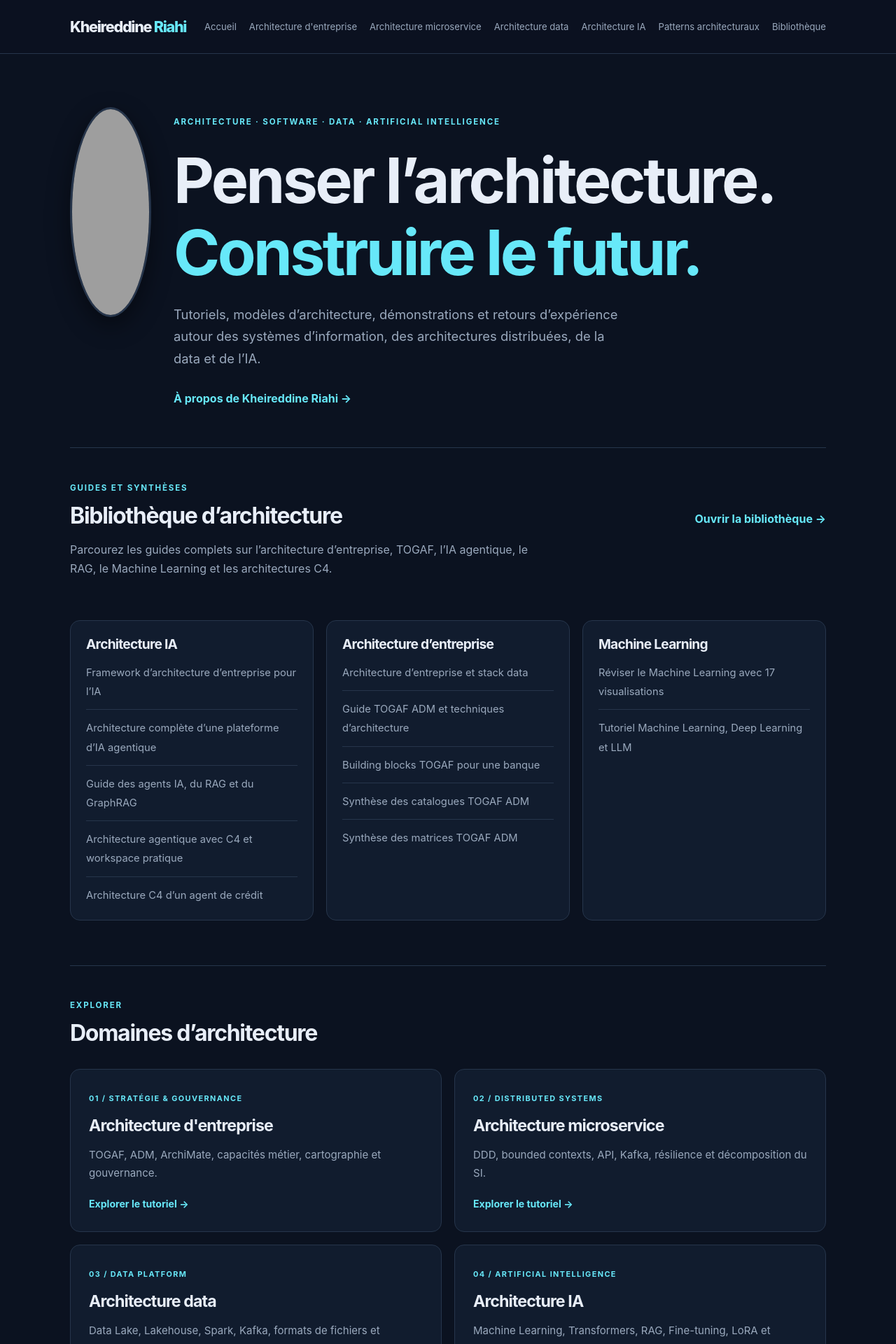
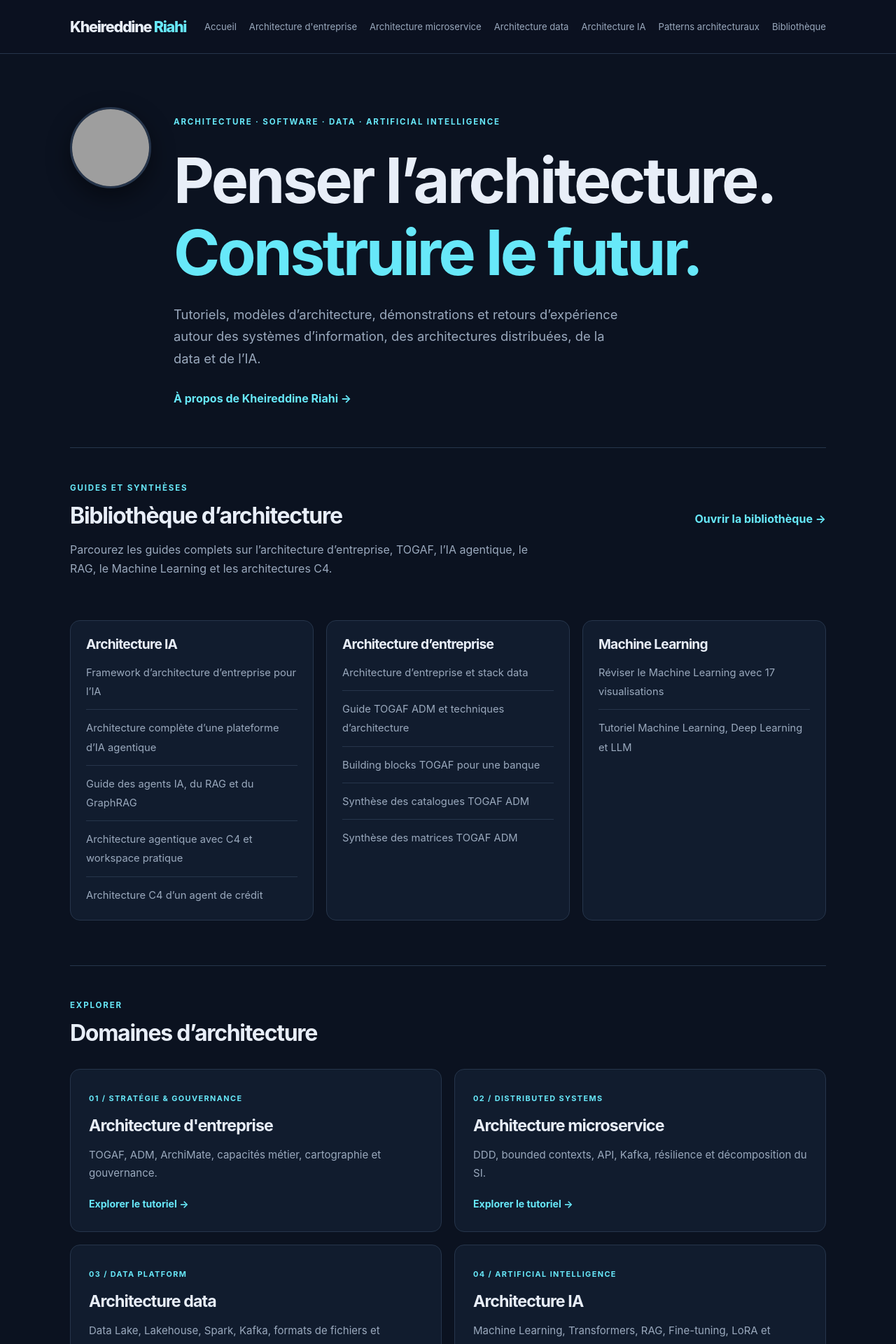
Before and after one commit to KRiahi345/kriahi, a Jekyll site: the page built from index.html, in a window 1280 px wide. Shown: the top 1920 px of the page at 70% size. Built offline with Jekyll 4.4.1, drawn with Linux system fonts in a browser that asks for light colours; grey boxes are pictures that could not be loaded.

Commit message:
Keep homepage profile image square

```diff
--- a/assets/css/style.css
+++ b/assets/css/style.css
@@ -3,14 +3,14 @@
 a{color:inherit;text-decoration:none}a:hover{color:var(--accent)}.container{width:min(1080px,calc(100% - 44px));margin:auto}
 .site-header{border-bottom:1px solid var(--line);background:#0b1220eF}.header-inner,.footer-inner{display:flex;align-items:center;justify-content:space-between;min-height:76px;gap:24px}
 .brand{font-size:1.35rem;font-weight:800;letter-spacing:-.06em}.brand span{color:var(--accent)}nav{display:flex;gap:12px 18px;flex-wrap:wrap;justify-content:flex-end;color:var(--muted);font-size:.82rem}
-.hero{padding:76px 0 56px;max-width:none}.hero-layout{display:flex;align-items:flex-start;gap:32px}.hero-text{flex:1;min-width:0}.profile-photo{display:block;flex:0 0 auto;width:116px;aspect-ratio:1/1;object-fit:cover;object-position:center;border:3px solid var(--line);border-radius:50%;box-shadow:0 12px 34px #0007}.eyebrow{font-size:.72rem;font-weight:750;letter-spacing:.16em;color:var(--accent);text-transform:uppercase}
+.hero{padding:76px 0 56px;max-width:none}.hero-layout{display:flex;align-items:flex-start;gap:32px}.hero-text{flex:1;min-width:0}.profile-photo{display:block;flex:0 0 auto;width:116px;height:116px;aspect-ratio:1/1;object-fit:cover;object-position:center;border:3px solid var(--line);border-radius:50%;box-shadow:0 12px 34px #0007}.eyebrow{font-size:.72rem;font-weight:750;letter-spacing:.16em;color:var(--accent);text-transform:uppercase}
 h1,h2,h3{line-height:1.15;letter-spacing:-.04em} .hero h1{font-size:clamp(3rem,7vw,5.6rem);margin:22px 0}.hero h1 span{color:var(--accent)}.hero-copy{max-width:650px;color:var(--muted);font-size:1.15rem;margin-bottom:28px}
 .text-link,.read-more{color:var(--accent);font-weight:650}.section-heading{display:flex;justify-content:space-between;align-items:end;border-top:1px solid var(--line);padding:36px 0 24px;gap:20px}.section-heading h2{font-size:2rem;margin:8px 0 0}
 .post-grid{display:grid;grid-template-columns:repeat(2,minmax(0,1fr));gap:18px 22px;padding-bottom:90px}.post-card{background:var(--panel);border:1px solid var(--line);border-radius:14px;padding:26px}.post-meta{color:var(--muted);font-size:.8rem}.post-card h3{font-size:1.45rem;margin:14px 0}.post-card p{color:var(--muted);font-size:.94rem}.read-more{display:inline-block;margin-top:8px;font-size:.9rem}
 .article{max-width:760px;margin:75px auto 100px}.article h1{font-size:clamp(2.5rem,6vw,4rem);margin:15px 0 28px}.article-lead{font-size:1.2rem;color:var(--muted)}.article-content{font-size:1.04rem}.article-content h2{margin-top:2.2em}.article-content a,.article-end a{color:var(--accent);text-decoration:underline}.article-content blockquote{border-left:3px solid var(--accent);padding-left:20px;color:var(--muted)}.article-content pre{overflow:auto;background:#070d17;padding:18px;border:1px solid var(--line);border-radius:10px}.article-content code{font-family:ui-monospace,monospace}.article-end{border-top:1px solid var(--line);margin-top:55px;padding-top:24px}
 .post-list{padding-left:0;list-style:none}.post-list li{padding:12px 0;border-bottom:1px solid var(--line)}.post-list time{color:var(--muted);font-size:.85rem}
 .site-footer{border-top:1px solid var(--line);color:var(--muted);font-size:.85rem}.footer-inner{min-height:78px}
-@media(max-width:650px){.header-inner{align-items:flex-start;flex-direction:column;padding:16px 0}nav{gap:18px}.hero{padding:76px 0}.hero-layout{flex-direction:column-reverse;gap:30px;align-items:flex-start}.profile-photo{width:190px}.section-heading{align-items:flex-start;flex-direction:column}.post-grid{grid-template-columns:1fr}.footer-inner{align-items:flex-start;justify-content:center;flex-direction:column;gap:0;padding:16px 0}}
+@media(max-width:650px){.header-inner{align-items:flex-start;flex-direction:column;padding:16px 0}nav{gap:18px}.hero{padding:76px 0}.hero-layout{flex-direction:column-reverse;gap:30px;align-items:flex-start}.profile-photo{width:190px;height:190px}.section-heading{align-items:flex-start;flex-direction:column}.post-grid{grid-template-columns:1fr}.footer-inner{align-items:flex-start;justify-content:center;flex-direction:column;gap:0;padding:16px 0}}
 
 .topic-grid{display:grid;grid-template-columns:repeat(2,minmax(0,1fr));gap:18px;padding:8px 0 72px}
 .topic-card{display:block;background:var(--panel);border:1px solid var(--line);border-radius:14px;padding:26px;transition:border-color .2s,transform .2s}
@@ -43,4 +43,4 @@ h1,h2,h3{line-height:1.15;letter-spacing:-.04em} .hero h1{font-size:clamp(3rem,7
 .category-gallery{display:grid;grid-template-columns:repeat(2,minmax(0,1fr));gap:18px;margin:24px 0 48px}.category-visual{display:flex;flex-direction:column;gap:12px;overflow:hidden;padding:14px;background:var(--panel);border:1px solid var(--line);border-radius:14px;transition:border-color .2s,transform .2s}.category-visual:hover{border-color:var(--accent);transform:translateY(-2px)}.category-visual img{display:block;width:100%;height:230px;object-fit:contain;background:#fff;border-radius:8px}.category-visual span{font-weight:650;color:var(--text)}
 @media(max-width:850px){.header-inner{align-items:flex-start;flex-direction:column;padding:16px 0}nav{justify-content:flex-start}}
 @media(max-width:850px){.library-directory{grid-template-columns:repeat(2,minmax(0,1fr))}}
-@media(max-width:650px){.hero-layout{display:grid;grid-template-columns:82px minmax(0,1fr);gap:16px}.profile-photo{width:82px}.hero h1{font-size:clamp(2.1rem,8vw,3.1rem)}.library-directory,.topic-grid,.category-gallery{grid-template-columns:1fr}.topic-card p{min-height:0}.category-visual img{height:210px}}
+@media(max-width:650px){.hero-layout{display:grid;grid-template-columns:82px minmax(0,1fr);gap:16px}.profile-photo{width:82px;height:82px}.hero h1{font-size:clamp(2.1rem,8vw,3.1rem)}.library-directory,.topic-grid,.category-gallery{grid-template-columns:1fr}.topic-card p{min-height:0}.category-visual img{height:210px}}
```
